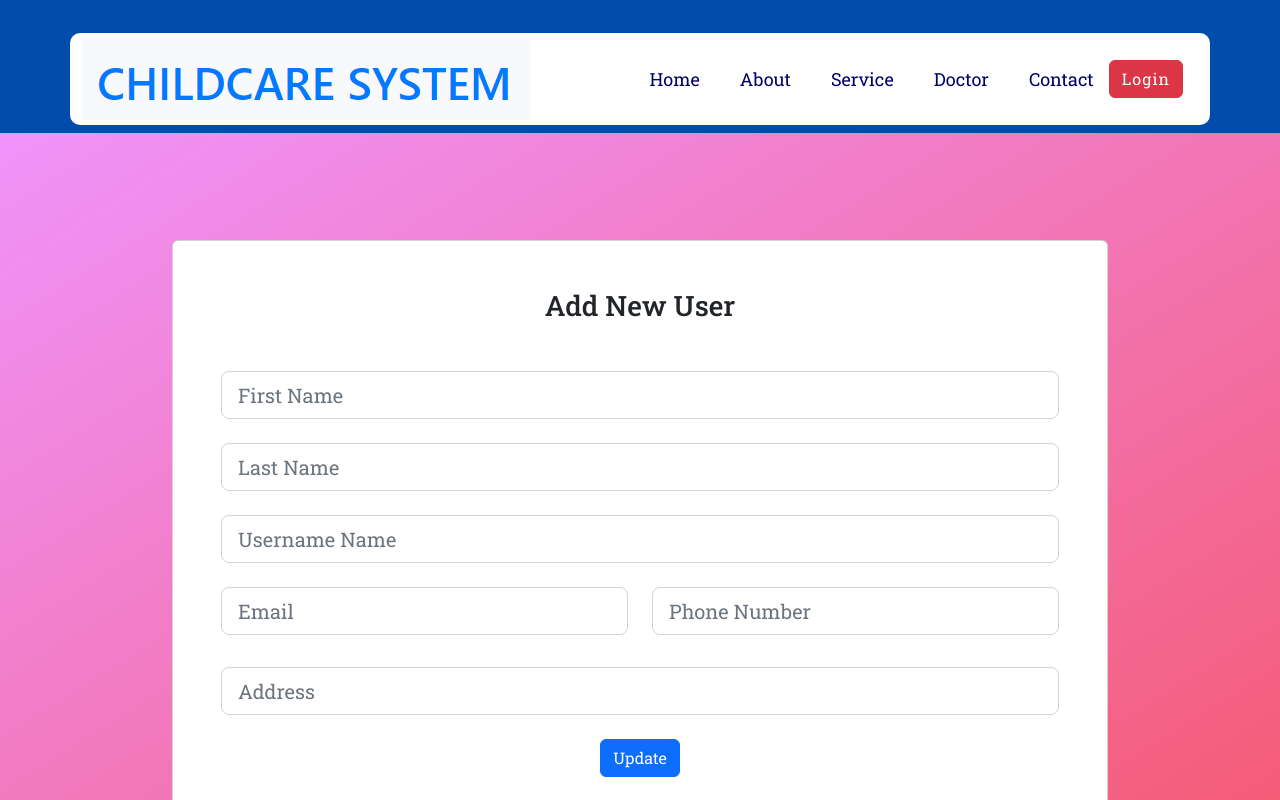
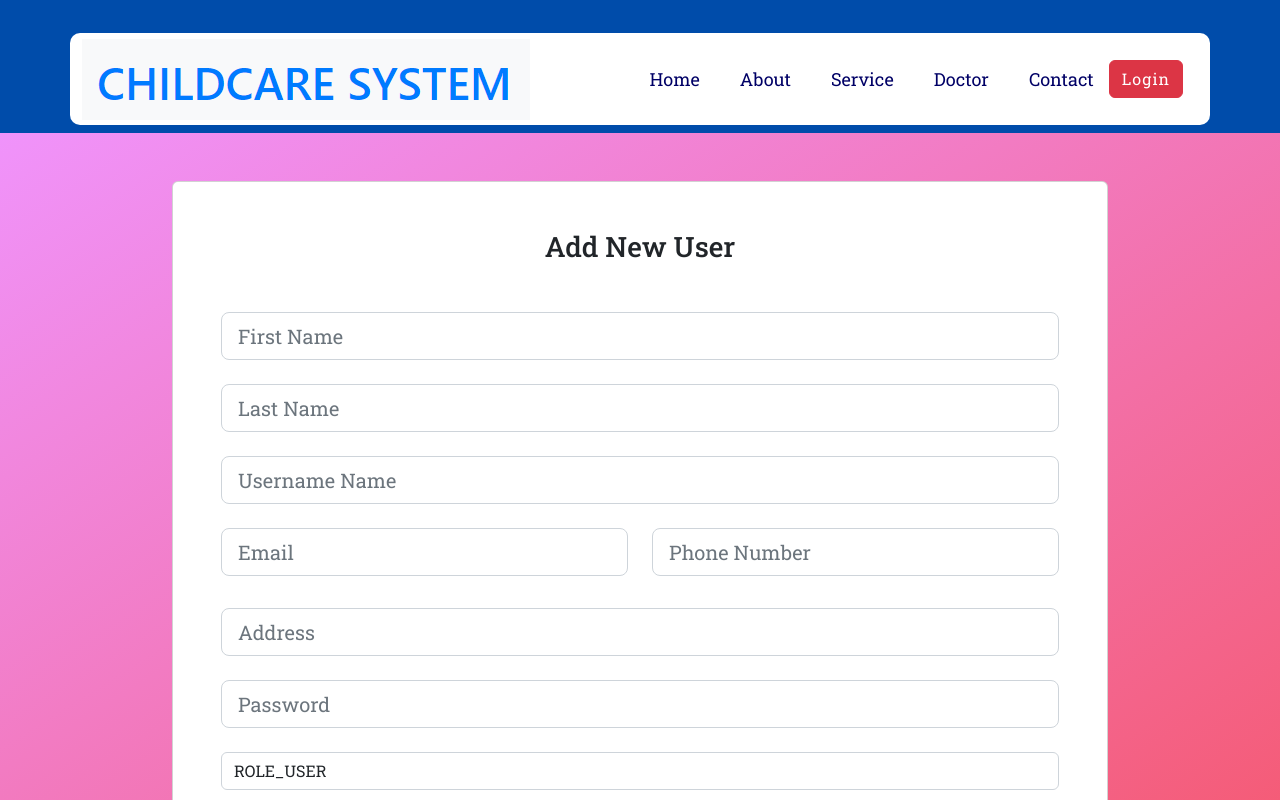
Before and after one commit to thanhnhea/childcare-backup, a React (Create React App) app in the folder frontend/: page /addUser in a window 1280 px wide. Shown: the top 800 px of the page. Built offline with nearby package versions, Linux system fonts and the light colour scheme.

Commit message:
Add User

```diff
--- a/frontend/src/Pages/Manager/AddUser/AddUser.jsx
+++ b/frontend/src/Pages/Manager/AddUser/AddUser.jsx
@@ -9,16 +9,34 @@ const AddUser = () => {
         username: '',
         phone: '',
         email: '',
-        address : ''
+        address: '',
+        password: '',
+        role: ''
 
     });
     const [errors, setErrors] = useState({});
 
-    const { firstName, lastName, username, phone, email, address } = formData;
+    const { firstName, lastName, username, phone, email, address, password, role } = formData;
 
     const handleChange = (e) => {
         setFormData({ ...formData, [e.target.name]: e.target.value });
     };
+
+
+    // const [ageRangeFilter, setAgeRangeFilter] = useState("");
+
+    // const handleAgeRangeFilterChange = (e) => {
+    //     setAgeRangeFilter(e.target.value);
+    //     filterClasses(e.target.value, serviceFilter, numChildrenFilter);
+    // };
+
+    const [selectedOption, setSelectedOption] = useState(formData.role);
+
+    const handleOptionChange = (event) => {
+        setSelectedOption(event.target.value);
+        setFormData({ ...formData, role: event.target.value });
+
+    }
 
     const [message, setMessage] = useState();
     const [successful, setSuccessful] = useState(false);
@@ -28,8 +46,10 @@ const AddUser = () => {
         // Perform form submission logic here
 
         console.log("handle submit here");
-        AuthService.addUser(
-            firstName, lastName, username, phone, email, address
+        console.log(address);
+        console.log(role);
+        AuthService.addUser2(
+            firstName, lastName, username, phone, email, address, password, role
         ).then(
             response => {
                 setMessage(response.data.message);
@@ -85,7 +105,7 @@ const AddUser = () => {
 
             if (!address) {
                 errors.address = '';
-            } else if (!/^[a-zA-Z0-9\s]+$/.test(username)) {
+            } else if (!/^[a-zA-Z0-9\s]+$/.test(address)) {
                 errors.address = 'Address can not contain special character.';
             }
             setErrors(errors);
@@ -108,7 +128,7 @@ const AddUser = () => {
                                         <div className="col-md-12 mb-4">
 
                                             <div className="form-outline">
-                                                {errors.firstName && <span style={{color : "red"}}>{errors.firstName}</span>}
+                                                {errors.firstName && <span style={{ color: "red" }}>{errors.firstName}</span>}
                                                 <input name="firstName" value={firstName} onChange={handleChange} placeholder="First Name" type="text" id="firstName" className="form-control form-control-lg" required />
                                             </div>
 
@@ -117,7 +137,7 @@ const AddUser = () => {
                                         <div className="col-md-12 mb-4">
 
                                             <div className="form-outline">
-                                                {errors.lastName && <span style={{color : "red"}}>{errors.lastName}</span>}
+                                                {errors.lastName && <span style={{ color: "red" }}>{errors.lastName}</span>}
                                                 <input name="lastName" value={lastName} onChange={handleChange} placeholder="Last Name" type="text" id="lastName" className="form-control form-control-lg" required />
                                             </div>
 
@@ -126,7 +146,7 @@ const AddUser = () => {
                                         <div className="col-md-12 mb-4">
 
                                             <div className="form-outline">
-                                                {errors.username && <span style={{color : "red"}}>{errors.username}</span>}
+                                                {errors.username && <span style={{ color: "red" }}>{errors.username}</span>}
                                                 <input name="username" value={username} onChange={handleChange} placeholder="Username Name" type="text" id="username" className="form-control form-control-lg" required />
                                             </div>
 
@@ -138,7 +158,7 @@ const AddUser = () => {
                                         <div className="col-md-6 mb-4 pb-2">
 
                                             <div className="form-outline">
-                                                {errors.email && <span style={{color : "red"}}>{errors.email}</span>}
+                                                {errors.email && <span style={{ color: "red" }}>{errors.email}</span>}
                                                 <input placeholder="Email" name="email" value={email} onChange={handleChange} type="email" id="emailAddress" className="form-control form-control-lg" required />
                                             </div>
 
@@ -146,7 +166,7 @@ const AddUser = () => {
                                         <div className="col-md-6 mb-4 pb-2">
 
                                             <div className="form-outline">
-                                                {errors.phone && <span style={{color : "red"}}>{errors.phone}</span>}
+                                                {errors.phone && <span style={{ color: "red" }}>{errors.phone}</span>}
                                                 <input placeholder="Phone Number" name="phone" value={phone} onChange={handleChange} type="tel" id="phoneNumber" className="form-control form-control-lg" required />
                                             </div>
                                         </div>
@@ -154,16 +174,33 @@ const AddUser = () => {
                                         <div className="col-md-12 mb-4">
 
                                             <div className="form-outline">
-                                                {errors.address && <span style={{color : "red"}}>{errors.address}</span>}
+                                                {errors.address && <span>{errors.address}</span>}
                                                 <input name="address" value={address} onChange={handleChange} placeholder="Address" type="text" id="address" className="form-control form-control-lg" required />
                                             </div>
 
                                         </div>
+                                        <div className="col-md-12 mb-4">
 
+                                            <div className="form-outline">
+                                                {errors.password && <span>{errors.password}</span>}
+                                                <input name="password" value={password} onChange={handleChange} placeholder="Password" type="text" id="password" className="form-control form-control-lg" required />
+                                            </div>
 
+                                        </div>
+                                        <div className="col-md-12 mb-4">
+                                            <div className="form-outline">
+                                                <select  value={formData.role} onChange={handleOptionChange} name="role" className="form-control category-select" id="role">
 
+                                                    <option value={'ROLE_USER'}>ROLE_USER</option>
+                                                    <option value={'ROLE_MANAGER'}>ROLE_MANAGER</option>
+                                                    <option value={'ROLE_ADMIN'}>ROLE_ADMIN</option>
+                                                    <option value={'ROLE_STAFF'}>ROLE_STAFF</option>
+                                                    <option value={'ROLE_DOCTOR'}>ROLE_DOCTOR</option>
+                                                </select>
+                                            </div>
+                                        </div>
                                     </div>
-                                    <div className="text-center">
+                                    <div className="text-center mt-1">
                                         <button type="submit" className="btn btn-primary">Update</button>
                                     </div>
                                 </form>
--- a/frontend/src/Pages/Register/Register.jsx
+++ b/frontend/src/Pages/Register/Register.jsx
@@ -10,12 +10,14 @@ const Register = () => {
     username: '',
     phone: '',
     email: '',
+    address:'',
     password: '',
-    confirmPassword: '',
+    confirmPassword: ''
+
   });
   const [errors, setErrors] = useState({});
 
-  const { firstName, lastName, username, phone, email, password, confirmPassword } = formData;
+  const { firstName, lastName, username, phone, email, password, confirmPassword, address } = formData;
 
   const handleChange = (e) => {
     setFormData({ ...formData, [e.target.name]: e.target.value });
@@ -30,9 +32,7 @@ const Register = () => {
 
     console.log("handle submit here");
     AuthService.register(
-      username,
-      email,
-      password
+      firstName, lastName, username, phone, email, password, address
     ).then(
       response => {
         setMessage(response.data.message);
@@ -58,19 +58,19 @@ const Register = () => {
 
       if (!firstName) {
         errors.firstName = '';
-      }else if (!/^[a-zA-Z0-9]+$/.test(firstName)) {
+      } else if (!/^[a-zA-Z0-9]+$/.test(firstName)) {
         errors.firstName = 'Name can not contain special character.';
       }
 
       if (!lastName) {
         errors.lastName = '';
-      }else if (!/^[a-zA-Z0-9]+$/.test(lastName)) {
+      } else if (!/^[a-zA-Z0-9]+$/.test(lastName)) {
         errors.lastName = 'Name can not contain special character.';
       }
 
       if (!username) {
         errors.username = '';
-      }else if (!/^[a-zA-Z0-9]+$/.test(username)) {
+      } else if (!/^[a-zA-Z0-9]+$/.test(username)) {
         errors.username = 'Name can not contain special character.';
       }
 
@@ -96,6 +96,12 @@ const Register = () => {
         errors.confirmPassword = '';
       } else if (password !== confirmPassword) {
         errors.confirmPassword = 'Passwords do not match';
+      }
+
+      if (!address) {
+        errors.address = '';
+      } else if (!/^[a-zA-Z0-9\s]+$/.test(address)) {
+        errors.address = 'Address can not contain special character.';
       }
 
       setErrors(errors);
@@ -137,7 +143,7 @@ const Register = () => {
 
                       <div className="form-outline">
                         {errors.username && <span>{errors.username}</span>}
-                        <input name="username" value={username} onChange={handleChange} placeholder="Username Name" type="text" id="username" className="form-control form-control-lg" required />
+                        <input name="username" value={username} onChange={handleChange} placeholder="Username" type="text" id="username" className="form-control form-control-lg" required />
                       </div>
 
                     </div>
@@ -181,6 +187,15 @@ const Register = () => {
                     </div>
                   </div>
 
+                  <div className="col-md-12 mb-4">
+
+                    <div className="form-outline">
+                      {errors.address && <span>{errors.address}</span>}
+                      <input name="address" value={address} onChange={handleChange} placeholder="Address" type="text" id="address" className="form-control form-control-lg" required />
+                    </div>
+
+                  </div>
+
                   <div className="row">
                     <div className="col-md-6 mb-4 pb-2">
 
--- a/frontend/src/Pages/UserList/UserList.jsx
+++ b/frontend/src/Pages/UserList/UserList.jsx
@@ -19,7 +19,7 @@ const UserList = () => {
           <div className="card">
             <div className="card-body">
               <h5 className="card-title text-uppercase mb-0">Users</h5>
-              <button type="button" className="btn btn-primary mt-3">Add New User</button>
+             <a href="/addUser"> <button type="button" className="btn btn-primary mt-3">Add New User</button></a>
             </div>
             <div className="table-responsive">
               <table className="table  table-bordered no-wrap user-table m-3">
--- a/frontend/src/services/admin.services.js
+++ b/frontend/src/services/admin.services.js
@@ -9,6 +9,11 @@ class AdminService {
     getUserList() {
         return axios.get(API_URL + 'admin/userList', { headers: authHeader() });
     }
+
+    deleteUser(id) {
+        return axios.post(API_URL + 'admin/deleteUser?id=' + id, { headers: authHeader() });
+    }
+
 }
 
 export default new AdminService();
```
Also changed, not shown: frontend/src/services/auth.service.js (+9 -4 lines), 1 other file (tests, documents, lock files or other folders). Lines whose indentation alone changed are shown as unchanged.
